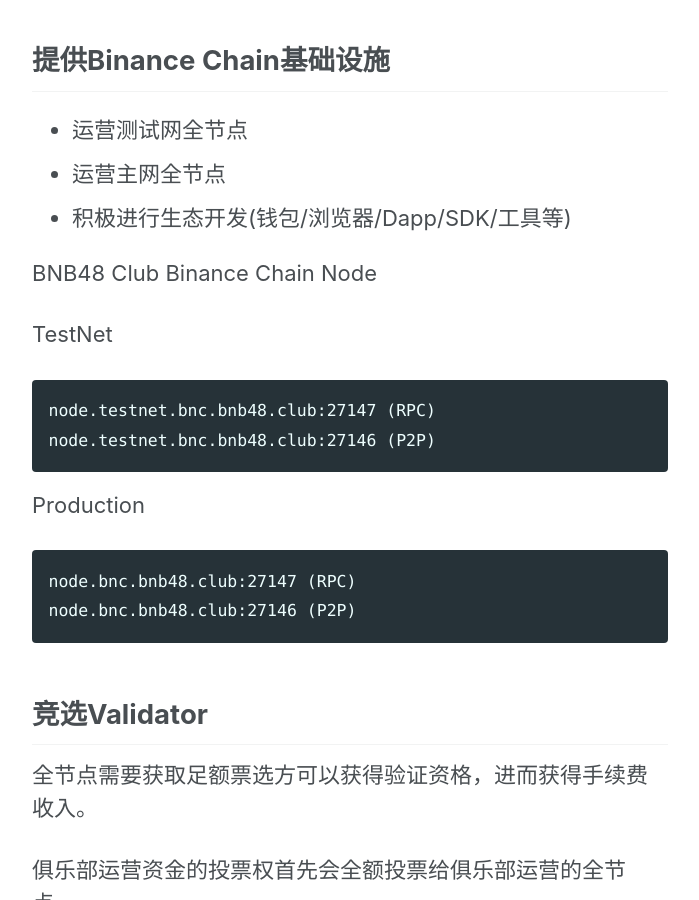
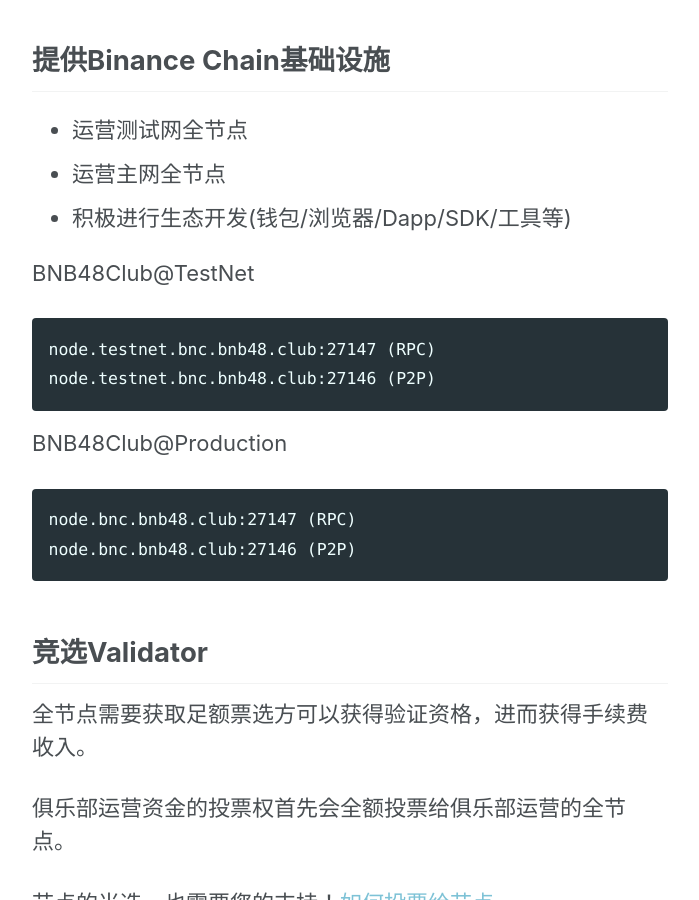
Before and after one commit to 48Club/BNB48Club.github.io, a Jekyll site: the page built from _pages/48node.md, in a window 1280 px wide and 900 px high, scrolled down 442 px. Shown: the whole window, without its empty margins (290-989 px from the left). Built offline with Jekyll 4.4.1, drawn with Linux system fonts in a browser that asks for light colours.

Commit message:
attach node name on each node

````diff
--- a/_pages/48node.md
+++ b/_pages/48node.md
@@ -14,14 +14,12 @@
 - 运营主网全节点
 - 积极进行生态开发(钱包/浏览器/Dapp/SDK/工具等)
 
-BNB48 Club Binance Chain Node
-
-TestNet
+BNB48Club@TestNet
 ```
 node.testnet.bnc.bnb48.club:27147 (RPC)
 node.testnet.bnc.bnb48.club:27146 (P2P)
 ```
-Production
+BNB48Club@Production
 ```
 node.bnc.bnb48.club:27147 (RPC)
 node.bnc.bnb48.club:27146 (P2P)
````
